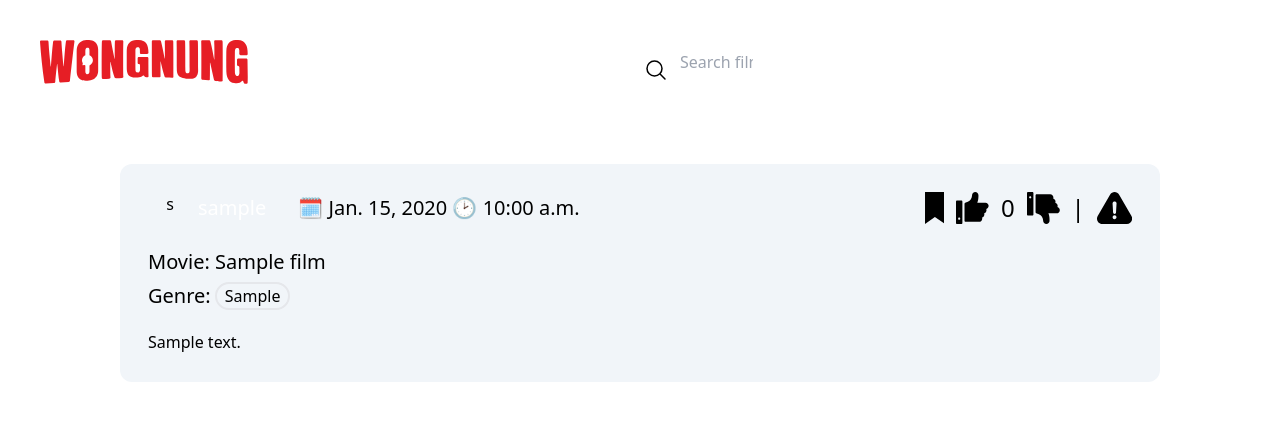
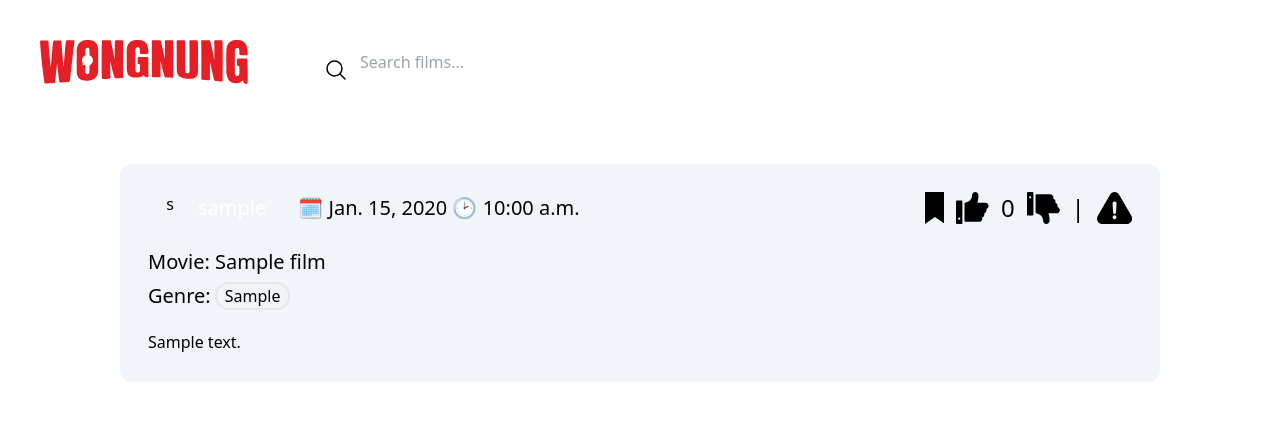
Before and after one commit to WongNung/WongNung, a Django app: page / in a window 1280 px wide. Shown: the top 424 px of the page. Run offline with Django 4.2, Linux system fonts and the light colour scheme; a user stored in the database is signed in; tables that the repository leaves empty hold one stand-in row (values such as "Sample post"); data that the repository does not hold is empty; parts of the project's set-up code (start-up, migrations or seed data) failed here and were passed over; some libraries are stand-ins or nearby versions.

Commit message:
Modified search profile

```diff
--- a/wongnung/templates/wongnung/wongnung_navbar.html
+++ b/wongnung/templates/wongnung/wongnung_navbar.html
@@ -16,7 +16,7 @@
               </svg>
           </div>
         </a>
-        <div class="flex flex-1 px-96 items-center">
+        <div class="flex grow px-16 items-center">
             <span class="flex-1">
                 <!-- Magnifying Glass Icon -->
                 <svg xmlns="http://www.w3.org/2000/svg" fill="none" viewBox="0 0 24 24" stroke-width="1.5"
--- a/wongnung/views.py
+++ b/wongnung/views.py
@@ -88,7 +88,7 @@ def construct_results_container(
         "absolute",
         "overflow-x-clip",
         "overflow-y-auto",
-        "min-w-80",
+        "max-w-80",
         "max-h-80",
         "flex",
         "flex-col",
```
